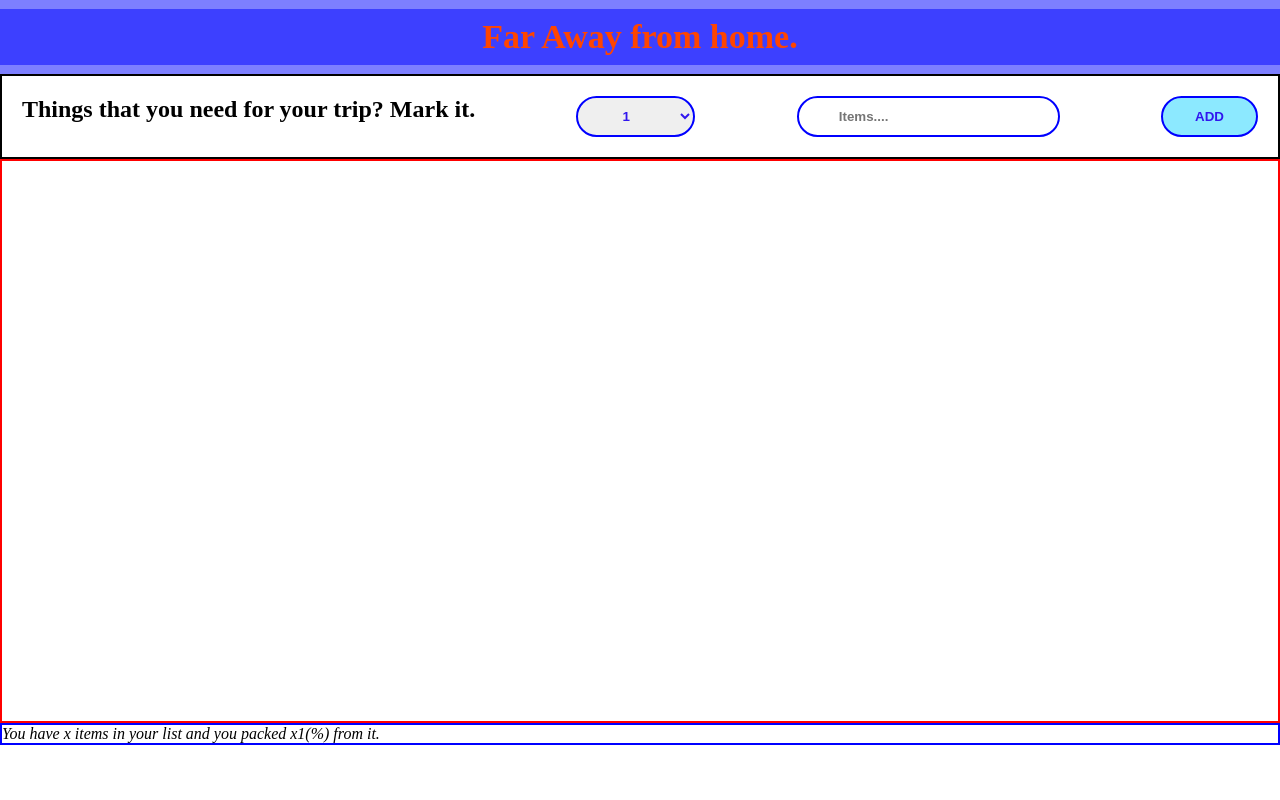
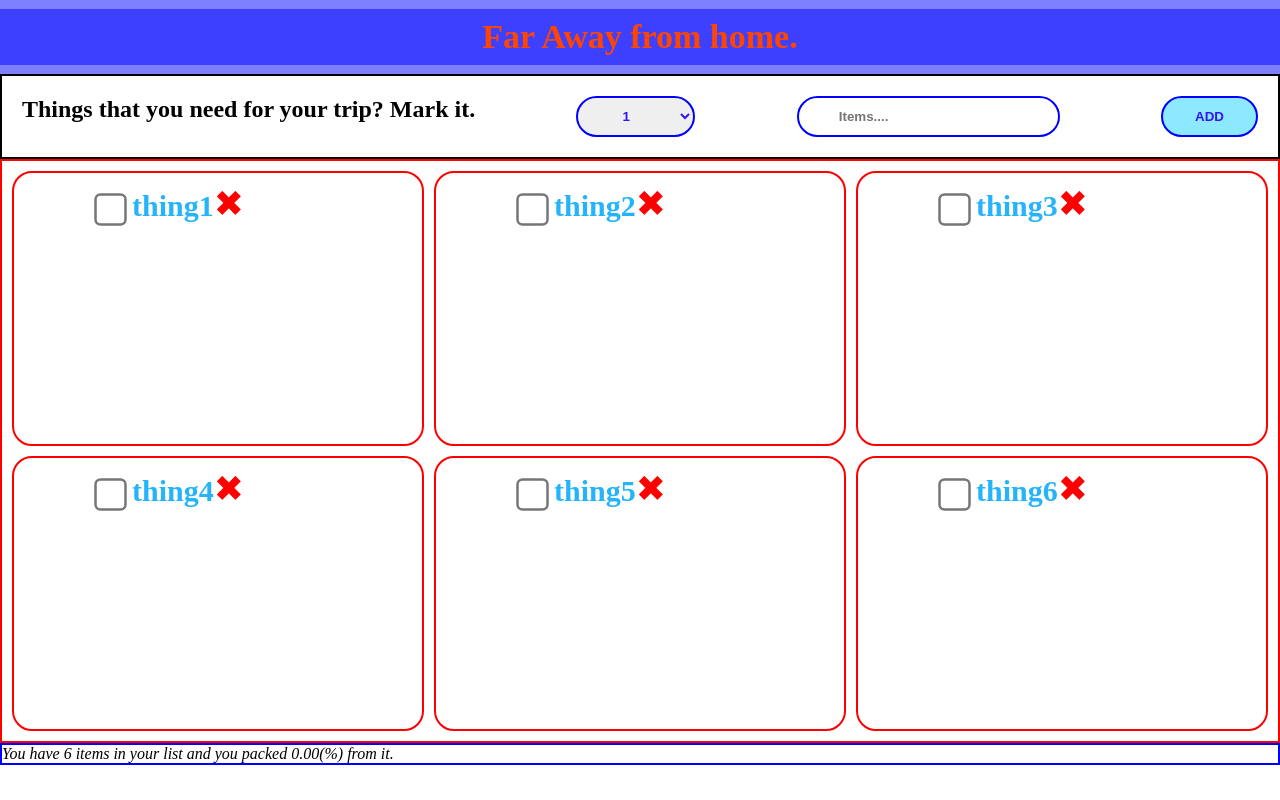
Before and after one commit to AshishPku/React_project, a React (Create React App) app: page / in a window 1280 px wide. Built offline with nearby package versions, Linux system fonts and the light colour scheme.

Commit message:
Added the checkbox functionalities and also applied the number of packed items and its percentage.

```diff
--- a/src/App.js
+++ b/src/App.js
@@ -3,17 +3,39 @@ import Header from "./components/Header";
 import Form from "./components/Form";
 import Card from "./components/Card";
 import Stats from "./components/Stats";
+const initialItems = [
+  { id: "1", description: "thing1", isPacked: false, quantity: 3 },
+  { id: "2", description: "thing2", isPacked: false, quantity: 6 },
+  { id: "3", description: "thing3", isPacked: false, quantity: 5 },
+  { id: "4", description: "thing4", isPacked: false, quantity: 1 },
+  { id: "5", description: "thing5", isPacked: false, quantity: 7 },
+  { id: "6", description: "thing6", isPacked: false, quantity: 3 },
+];
 const App = () => {
-  const [items, setItem] = useState([]);
+  const [items, setItem] = useState(initialItems);
   const addnewItem = (item) => {
     setItem((items) => [...items, item]);
+  };
+  const deleteAItem = (id) => {
+    setItem((items) =>
+      items.filter((item) => {
+        return item.id !== id;
+      })
+    );
+  };
+  const onCheck = (id) => {
+    setItem((items) =>
+      items.map((item) =>
+        item.id === id ? { ...item, isPacked: !item.isPacked } : item
+      )
+    );
   };
   return (
     <>
       <Header />
       <Form onAddingItem={addnewItem} />
-      <Card items={items} />
-      <Stats />
+      <Card items={items} deleteIterm={deleteAItem} onchecking={onCheck} />
+      <Stats items={items} />
     </>
   );
 };
--- a/src/components/Card.js
+++ b/src/components/Card.js
@@ -1,21 +1,27 @@
 import React from "react";
-const initialItems = [
-  { id: "1", description: "thing1", isPacked: true, quantity: 3 },
-  { id: "2", description: "thing2", isPacked: false, quantity: 6 },
-  { id: "3", description: "thing3", isPacked: true, quantity: 5 },
-  { id: "4", description: "thing4", isPacked: false, quantity: 1 },
-  { id: "5", description: "thing5", isPacked: false, quantity: 7 },
-  { id: "6", description: "thing6", isPacked: true, quantity: 3 },
-];
-const Card = ({ items }) => {
+const Card = ({ items, deleteIterm, onchecking }) => {
   return (
     <ul className="card">
       {items.map((items) => {
         return (
-          <div className="item">
-            <li id={items.id}>{items.description}</li>
-            <button>&#x2716;</button>
-          </div>
+          <ul className="item">
+            <div id={items.id}>
+              <span>
+                <input
+                  className="checktype"
+                  type="checkbox"
+                  value={0}
+                  onChange={() => onchecking(items.id)}
+                />
+              </span>
+              <span className={items.isPacked === true ? "cross" : ""}>
+                {items.description}
+              </span>
+              <span>
+                <button onClick={() => deleteIterm(items.id)}>&#x2716;</button>
+              </span>
+            </div>
+          </ul>
         );
       })}
     </ul>
--- a/src/components/Form.js
+++ b/src/components/Form.js
@@ -1,5 +1,4 @@
 import React, { useState } from "react";
-let data = [];
 const Form = ({ onAddingItem }) => {
   const [description, setDescription] = useState("");
   const [quantity, setQuantity] = useState(1);
@@ -44,16 +43,6 @@ const Form = ({ onAddingItem }) => {
         />
         <button className="button">ADD</button>
       </form>
-      <div>
-        {data.map((e) => {
-          return (
-            <div>
-              <p>{e.description}</p>
-              <p>{e.quantity}</p>
-            </div>
-          );
-        })}
-      </div>
     </>
   );
 };
--- a/src/components/Stats.js
+++ b/src/components/Stats.js
@@ -1,10 +1,18 @@
 import React from "react";
 
-const Stats = () => {
+const Stats = ({ items }) => {
+  const num = items.length;
+  if (!num) {
+    return <p>Start preparing for your trip by adding items in the list.</p>;
+  }
+  const per = items.filter((item) => item.isPacked).length;
+  const total = ((per / num) * 100).toFixed(2);
   return (
     <div className="stats">
       <em className="updates">
-        You have x items in your list and you packed x1(%) from it.
+        {total == 100
+          ? "You successfully finished you packing.Go for a trip"
+          : `You have ${num} items in your list and you packed ${total}(%) from it.`}
       </em>
     </div>
   );
--- a/src/index.css
+++ b/src/index.css
@@ -24,8 +24,11 @@
   font-size: 30px;
   border: 2px solid red;
   height: 70vh;
-  display: flex;
-  justify-content: space-between;
+  display: grid;
+  grid-template-columns: 1fr 1fr 1fr;
+  column-gap: 10px;
+  row-gap: 10px;
+  padding: 10px;
 }
 .stats {
   border: 2px solid blue;
@@ -53,6 +56,16 @@
 }
 .cross {
   text-decoration: line-through;
+  text-decoration-color: red;
+  text-decoration-thickness: 6px;
+}
+.item {
+  border: 2px solid red;
+  border-radius: 20px;
+  padding: 10px 90px;
+  font-size: 30px;
+  color: #25b4fa;
+  font-weight: 700;
 }
 .item button {
   border: none;
@@ -63,10 +76,14 @@
 .item button:hover {
   color: rgba(255, 0, 0, 0.7);
 }
-input {
+.form input {
   border: 2px solid blue;
   padding: 10px 40px;
   border-radius: 50px;
   font-weight: 700;
   color: #3116ee;
 }
+.checktype {
+  transform: scale(2.5);
+  margin-right: 15px;
+}
```
